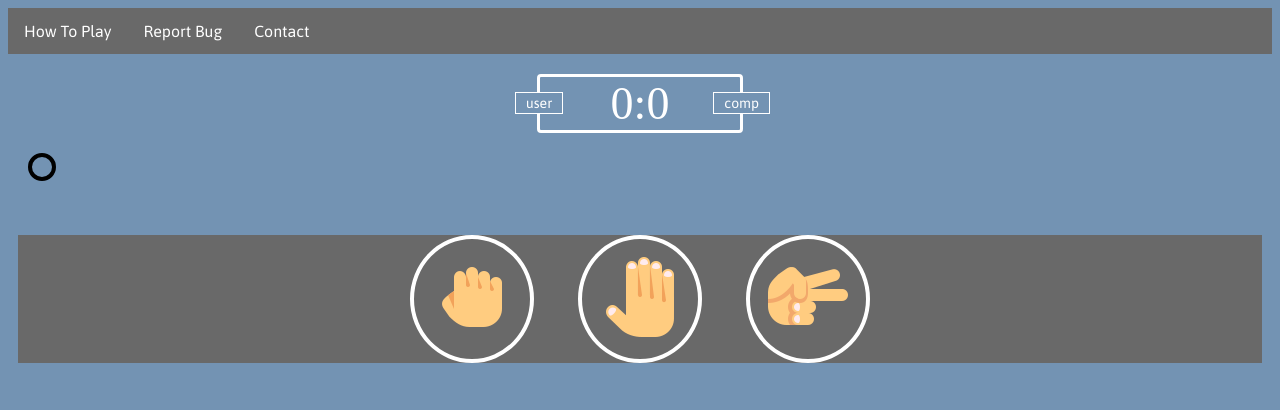
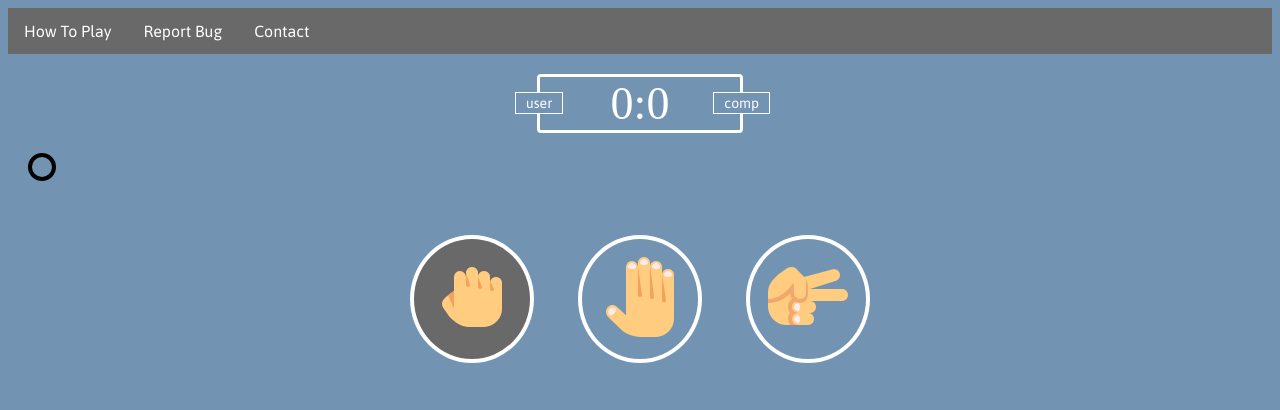
Before and after one commit to 123jracine/RockPaperScissors-Pretty, a plain HTML site: page index.html in a window 1280 px wide. In both pictures the pointer is over the element 472 px from the left and 299 px from the top of the page. Shown: the top 410 px of the page. Drawn offline with Linux system fonts and the light colour scheme.

Commit message:
Update style.css

```diff
--- a/style.css
+++ b/style.css
@@ -16,7 +16,7 @@
    display: inline-block;
 }
 
-.choices:hover {
+.choice:hover {
   cursor: pointer;
   background: #696969;
 }
```
